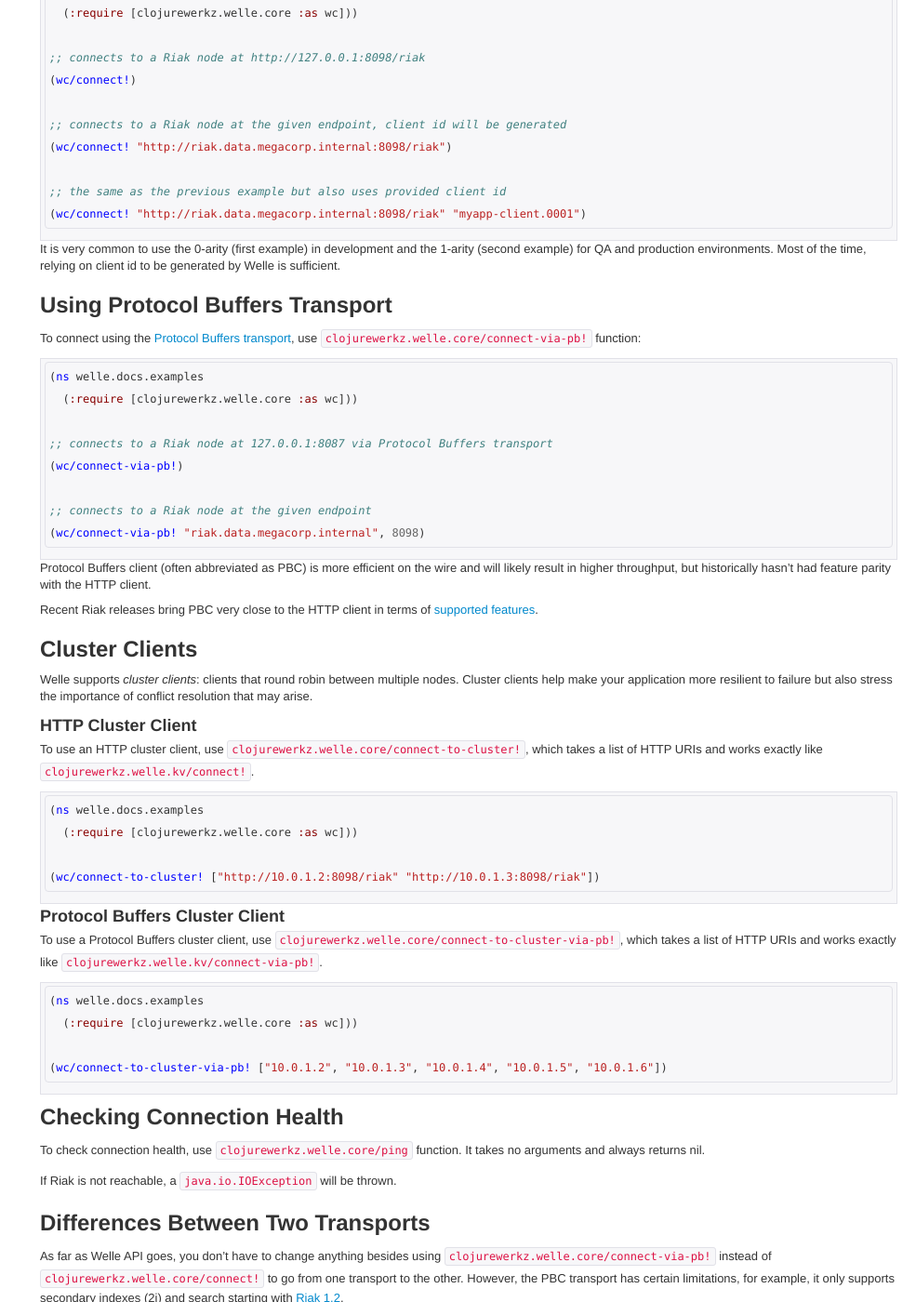
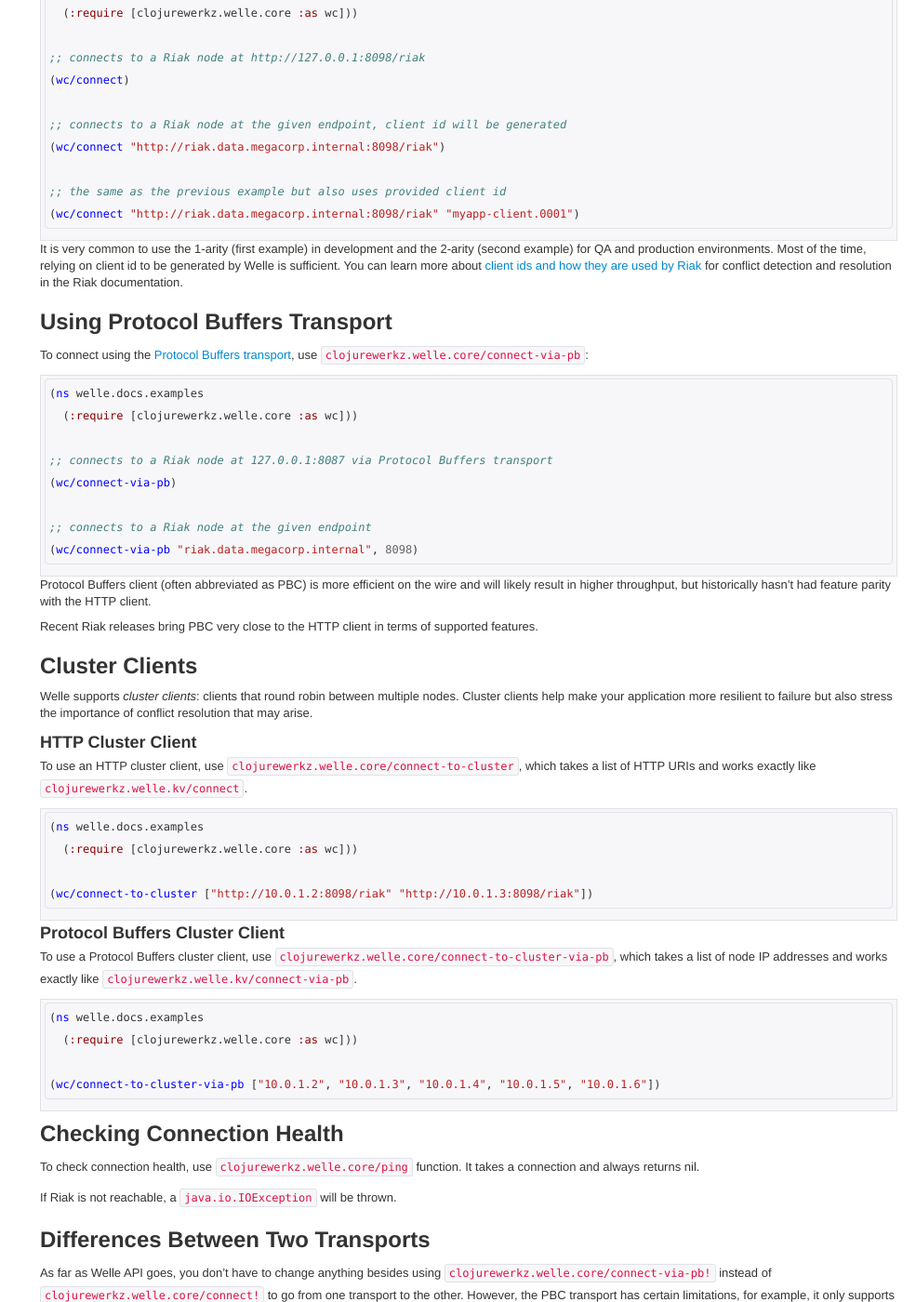
Before and after one commit to clojurewerkz/welle.docs, a Jekyll site: the page built from articles/connecting.md, in a window 1280 px wide and 1400 px high, scrolled down 520 px. Shown: the whole window at 93% size, without its empty margins (295-1280 px from the left). Built offline with Jekyll 4.4.1, drawn with Linux system fonts in a browser that asks for light colours; some web fonts are replaced; Markdown is read by kramdown in place of the engine named in the settings; comment, search, counter and statistics services are not loaded; some of the changed text lies outside the part shown.

Commit message:
Update Connecting guide for 3.0

````diff
--- a/articles/connecting.md
+++ b/articles/connecting.md
@@ -11,65 +11,74 @@
  * Using Protocol Buffers (PBC) transport
  * Checking connection health
 
-This work is licensed under a <a rel="license" href="http://creativecommons.org/licenses/by/3.0/">Creative Commons Attribution 3.0 Unported License</a> (including images & stylesheets). The source is available [on Github](https://github.com/clojurewerkz/welle.docs).
+This work is licensed under a <a rel="license"
+href="http://creativecommons.org/licenses/by/3.0/">Creative Commons
+Attribution 3.0 Unported License</a> (including images &
+stylesheets). The source is available [on Github](https://github.com/clojurewerkz/welle.docs).
 
 
 ## What version of Welle does this guide cover?
 
-This guide covers Welle 2.0, including development releases.
+This guide covers Welle 3.0, including development releases.
 
 
 ## Introduction
 
-Riak and Welle support two transports: HTTP and Protocol Buffers. They vary in performance characteristics and supported features (PBC API supports
-searcn and secondary indexes starting with Riak 1.2). Most applications use HTTP API: it delivers pretty good performance, easier to develop
-clients against and debug.
+Riak and Welle support two transports: HTTP and Protocol Buffers. They
+vary in performance characteristics and supported features (PBC API
+supports searcn and secondary indexes starting with Riak 1.2). Most
+applications use HTTP API: it delivers pretty good performance, easier
+to develop clients against and debug.
 
 
 ## Using Riak's HTTP transport
 
-`clojurewerkz.welle.core/connect!` function connects to Riak using [HTTP transport](http://wiki.basho.com/HTTP-API.html) and sets up the default client. You can invoke it in
-three ways:
+`clojurewerkz.welle.core/connect` function sets up a connection to
+Riak using HTTP transport and returns it. You can invoke it in three
+ways:
 
 ``` clojure
 (ns welle.docs.examples
   (:require [clojurewerkz.welle.core :as wc]))
 
 ;; connects to a Riak node at http://127.0.0.1:8098/riak
-(wc/connect!)
+(wc/connect)
 
 ;; connects to a Riak node at the given endpoint, client id will be generated
-(wc/connect! "http://riak.data.megacorp.internal:8098/riak")
+(wc/connect "http://riak.data.megacorp.internal:8098/riak")
 
 ;; the same as the previous example but also uses provided client id
-(wc/connect! "http://riak.data.megacorp.internal:8098/riak" "myapp-client.0001")
+(wc/connect "http://riak.data.megacorp.internal:8098/riak" "myapp-client.0001")
 ```
 
-It is very common to use the 0-arity (first example) in development and the 1-arity (second example) for QA and production environments.
-Most of the time, relying on client id to be generated by Welle is sufficient.
+It is very common to use the 1-arity (first example) in development
+and the 2-arity (second example) for QA and production environments.
+Most of the time, relying on client id to be generated by Welle is
+sufficient. You can learn more about [client ids and how they are used by Riak](http://docs.basho.com/riak/latest/references/appendices/concepts/Vector-Clocks/)
+for conflict detection and resolution in the Riak documentation.
 
 
 ## Using Protocol Buffers Transport
 
-To connect using the [Protocol Buffers transport](http://wiki.basho.com/PBC-API.html), use `clojurewerkz.welle.core/connect-via-pb!` function:
+To connect using the [Protocol Buffers transport](http://wiki.basho.com/PBC-API.html), use `clojurewerkz.welle.core/connect-via-pb`:
 
 ``` clojure
 (ns welle.docs.examples
   (:require [clojurewerkz.welle.core :as wc]))
 
 ;; connects to a Riak node at 127.0.0.1:8087 via Protocol Buffers transport
-(wc/connect-via-pb!)
+(wc/connect-via-pb)
 
 ;; connects to a Riak node at the given endpoint
-(wc/connect-via-pb! "riak.data.megacorp.internal", 8098)
+(wc/connect-via-pb "riak.data.megacorp.internal", 8098)
 ```
 
 Protocol Buffers client (often abbreviated as PBC) is more efficient on the wire
 and will likely result in higher throughput, but historically hasn't had
 feature parity with the HTTP client.
 
-Recent Riak releases bring PBC very close to the HTTP client in terms of [supported
-features](http://docs.basho.com/riak/1.3.1/references/apis/).
+Recent Riak releases bring PBC very close to the HTTP client in terms of supported
+features.
 
 
 ## Cluster Clients
@@ -81,45 +90,53 @@
 
 ### HTTP Cluster Client
 
-To use an HTTP cluster client, use `clojurewerkz.welle.core/connect-to-cluster!`, which takes a list of
-HTTP URIs and works exactly like `clojurewerkz.welle.kv/connect!`.
+To use an HTTP cluster client, use `clojurewerkz.welle.core/connect-to-cluster`, which takes a list of
+HTTP URIs and works exactly like `clojurewerkz.welle.kv/connect`.
 
 ``` clojure
 (ns welle.docs.examples
   (:require [clojurewerkz.welle.core :as wc]))
 
-(wc/connect-to-cluster! ["http://10.0.1.2:8098/riak" "http://10.0.1.3:8098/riak"])
+(wc/connect-to-cluster ["http://10.0.1.2:8098/riak" "http://10.0.1.3:8098/riak"])
 ```
 
 
 ### Protocol Buffers Cluster Client
 
-To use a Protocol Buffers cluster client, use `clojurewerkz.welle.core/connect-to-cluster-via-pb!`, which takes a list of
-HTTP URIs and works exactly like `clojurewerkz.welle.kv/connect-via-pb!`.
+To use a Protocol Buffers cluster client, use
+`clojurewerkz.welle.core/connect-to-cluster-via-pb`, which takes a
+list of node IP addresses and works exactly like
+`clojurewerkz.welle.kv/connect-via-pb`.
 
 ``` clojure
 (ns welle.docs.examples
   (:require [clojurewerkz.welle.core :as wc]))
 
-(wc/connect-to-cluster-via-pb! ["10.0.1.2", "10.0.1.3", "10.0.1.4", "10.0.1.5", "10.0.1.6"])
+(wc/connect-to-cluster-via-pb ["10.0.1.2", "10.0.1.3", "10.0.1.4", "10.0.1.5", "10.0.1.6"])
 ```
 
 
 ## Checking Connection Health
 
-To check connection health, use `clojurewerkz.welle.core/ping` function. It takes no arguments and always returns nil.
+To check connection health, use `clojurewerkz.welle.core/ping`
+function. It takes a connection and always returns nil.
 
 If Riak is not reachable, a `java.io.IOException` will be thrown.
 
 
 ## Differences Between Two Transports
 
-As far as Welle API goes, you don't have to change anything besides using `clojurewerkz.welle.core/connect-via-pb!` instead of `clojurewerkz.welle.core/connect!`
-to go from one transport to the other. However, the PBC transport has certain limitations, for example, it only supports secondary indexes (2i) and search starting
-with [Riak 1.2](http://basho.com/blog/technical/2012/08/07/Riak-1-2-released/).
+As far as Welle API goes, you don't have to change anything besides
+using `clojurewerkz.welle.core/connect-via-pb!` instead of
+`clojurewerkz.welle.core/connect!` to go from one transport to the
+other. However, the PBC transport has certain limitations, for
+example, it only supports secondary indexes (2i) and search starting
+with [Riak 1.2](http://basho.com/riak-1-2-is-official/).
 
-If you try to use a feature that the PBC API does not support, an exception will be raised. Going between two transports is straightforward with Welle, so
-don't hesitate to give Protocol Buffers a try.
+If you try to use a feature that the PBC API does not support, an
+exception will be raised. Going between two transports is
+straightforward with Welle, so don't hesitate to give Protocol Buffers
+a try.
 
 
 ## What To Read Next
@@ -141,4 +158,6 @@
 
 Please take a moment to tell us what you think about this guide on Twitter or the [Welle mailing list](https://groups.google.com/forum/#!forum/clojure-riak)
 
-Let us know what was unclear or what has not been covered. Maybe you do not like the guide style or grammar or discover spelling mistakes. Reader feedback is key to making the documentation better.
+Let us know what was unclear or what has not been covered. Maybe you
+do not like the guide style or grammar or discover spelling
+mistakes. Reader feedback is key to making the documentation better.
````
